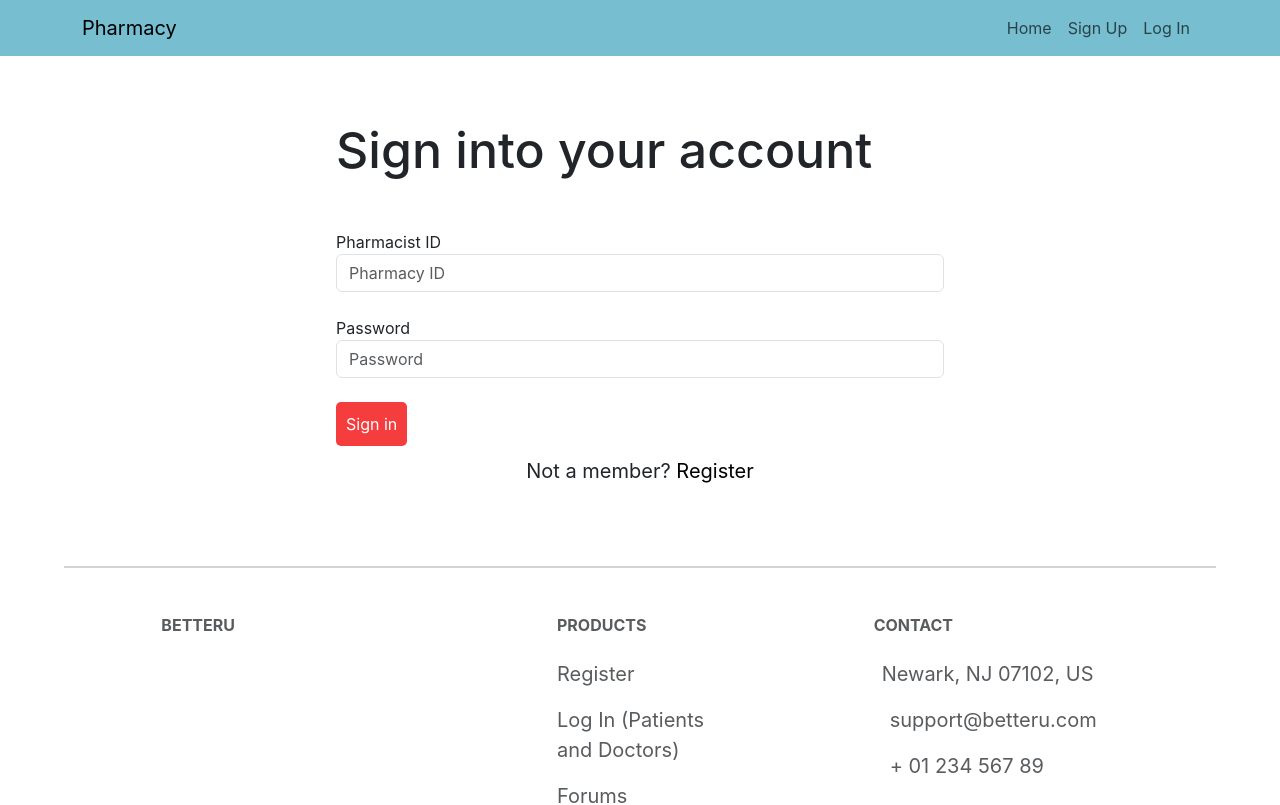
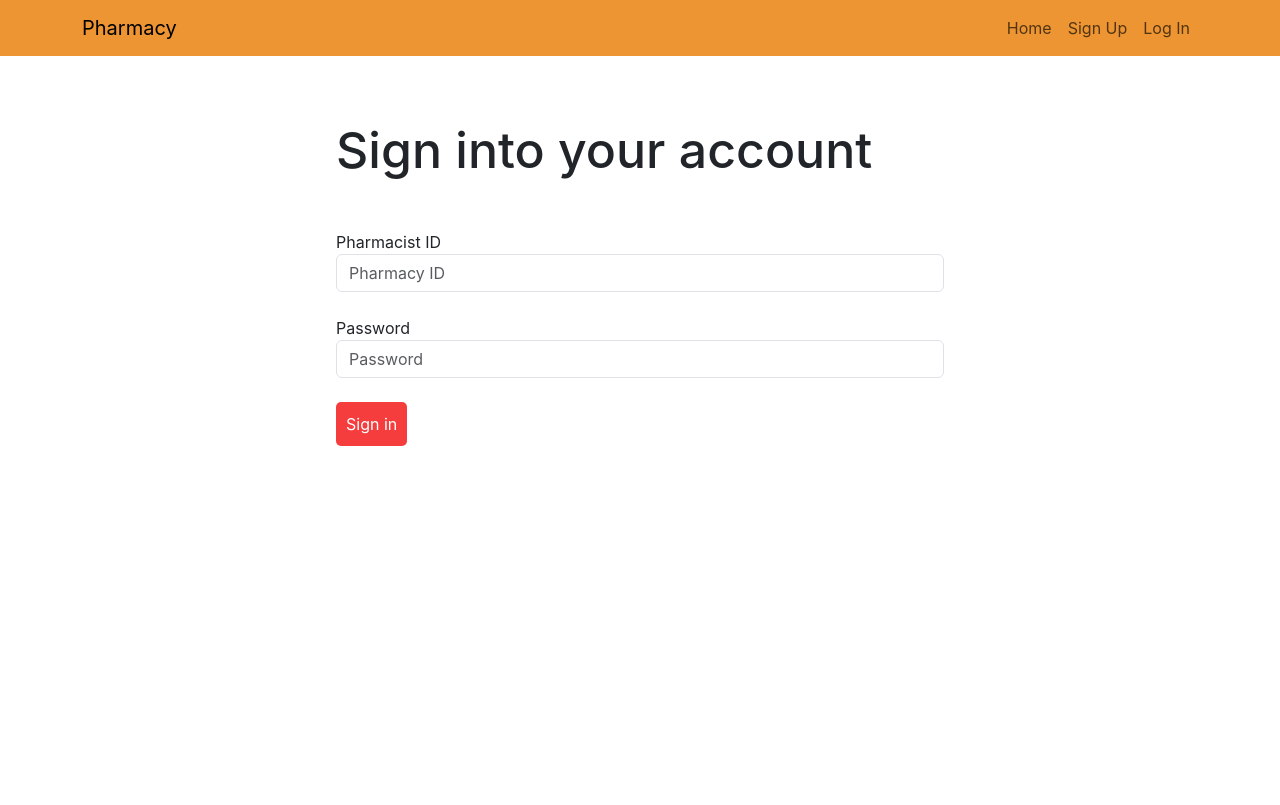
Before and after one commit to Chris8115/CS490-Group-1-Frontend, a React (Create React App) app: page /pharmacy-log-in in a window 1280 px wide. Shown: the top 805 px of the page. Built offline with nearby package versions, Linux system fonts and the light colour scheme; the HTML template or start-up script is replaced by a standard one.

Commit message:
pharmacy styling and login form changes

```diff
--- a/src/app/routes/Pharmacy/PharmacyLogin.js
+++ b/src/app/routes/Pharmacy/PharmacyLogin.js
@@ -11,9 +11,6 @@ function PharmacyLogin() {
 
             <PharmacyLoginForm/>
 
-            <Divider/>
-
-            <Footer/>
         </>
     )
 }
--- a/src/components/PharmacyLoginForm.js
+++ b/src/components/PharmacyLoginForm.js
@@ -87,9 +87,9 @@ function PharmacyLoginForm() {
 
             <button type='submit' className="login-btn" href=''>Sign in</button>
 
-            <div className="text-center">
+            {/*<div className="text-center">
                 <p>Not a member? <a href="/sign-up">Register</a></p>
-            </div>
+            </div>*/}
 
         </form>
 
--- a/src/components/PharmacyNavbar.js
+++ b/src/components/PharmacyNavbar.js
@@ -49,7 +49,7 @@ function PharmacyNavbar() {
 
   return (
     <>
-      <Navbar expand="lg" className="bg-body-tertiary navbar">
+      <Navbar expand="lg" className="bg-body-tertiary pharmacy-navbar">
         <Container>
           <Navbar.Brand href="/">Pharmacy</Navbar.Brand>
           <Navbar.Toggle aria-controls="basic-navbar-nav" />
--- a/src/css/custom.css
+++ b/src/css/custom.css
@@ -23,6 +23,11 @@ p {
     background-color: #76BED0 !important;
     border-color: #76BED0 !important;
   }
+
+.pharmacy-navbar {
+    background-color: rgb(236, 149, 50) !important;
+    border-color: rgb(236, 149, 50) !important;
+}
 
 .special-text {
     color: #F7CB15;
```
